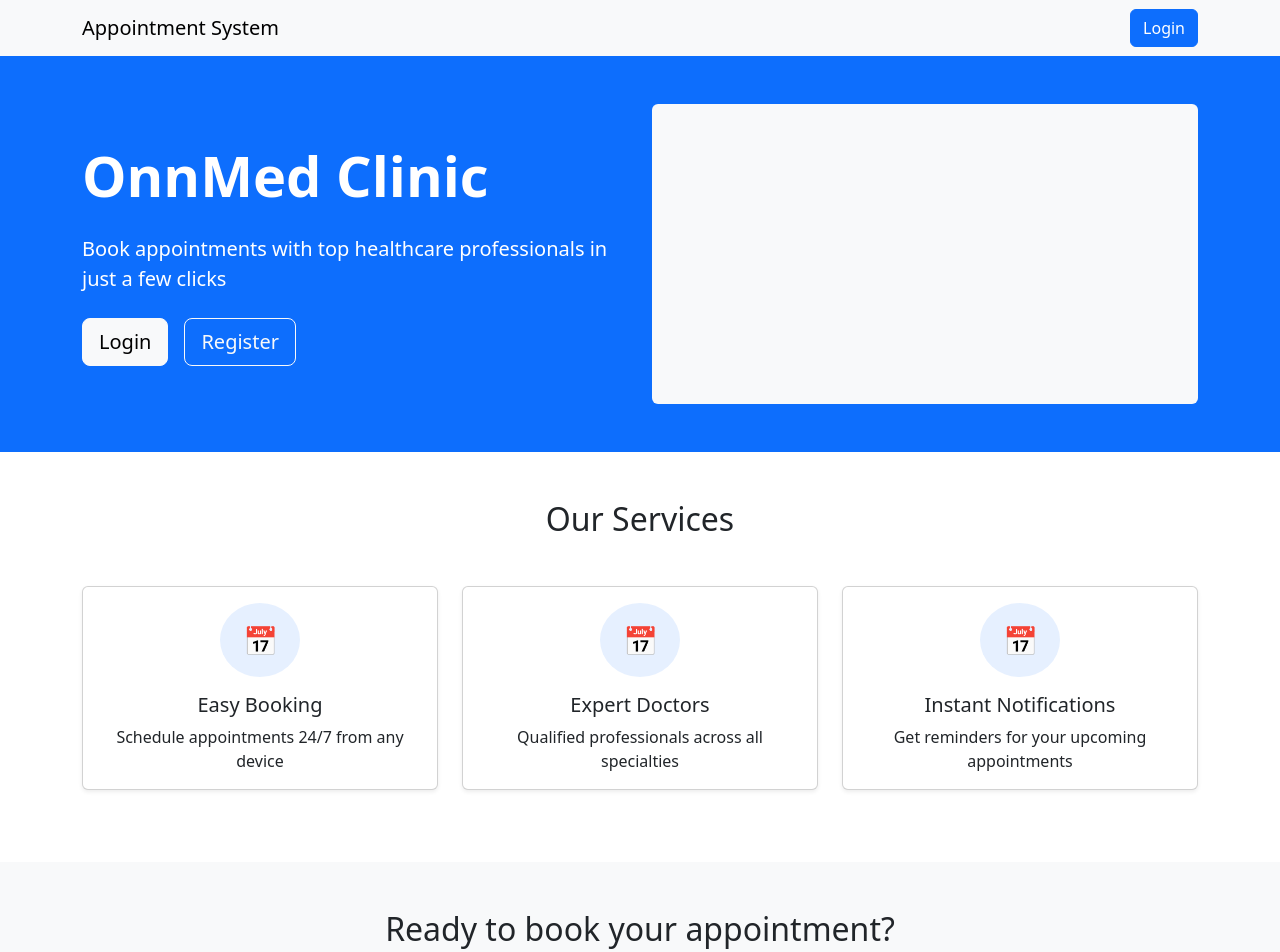
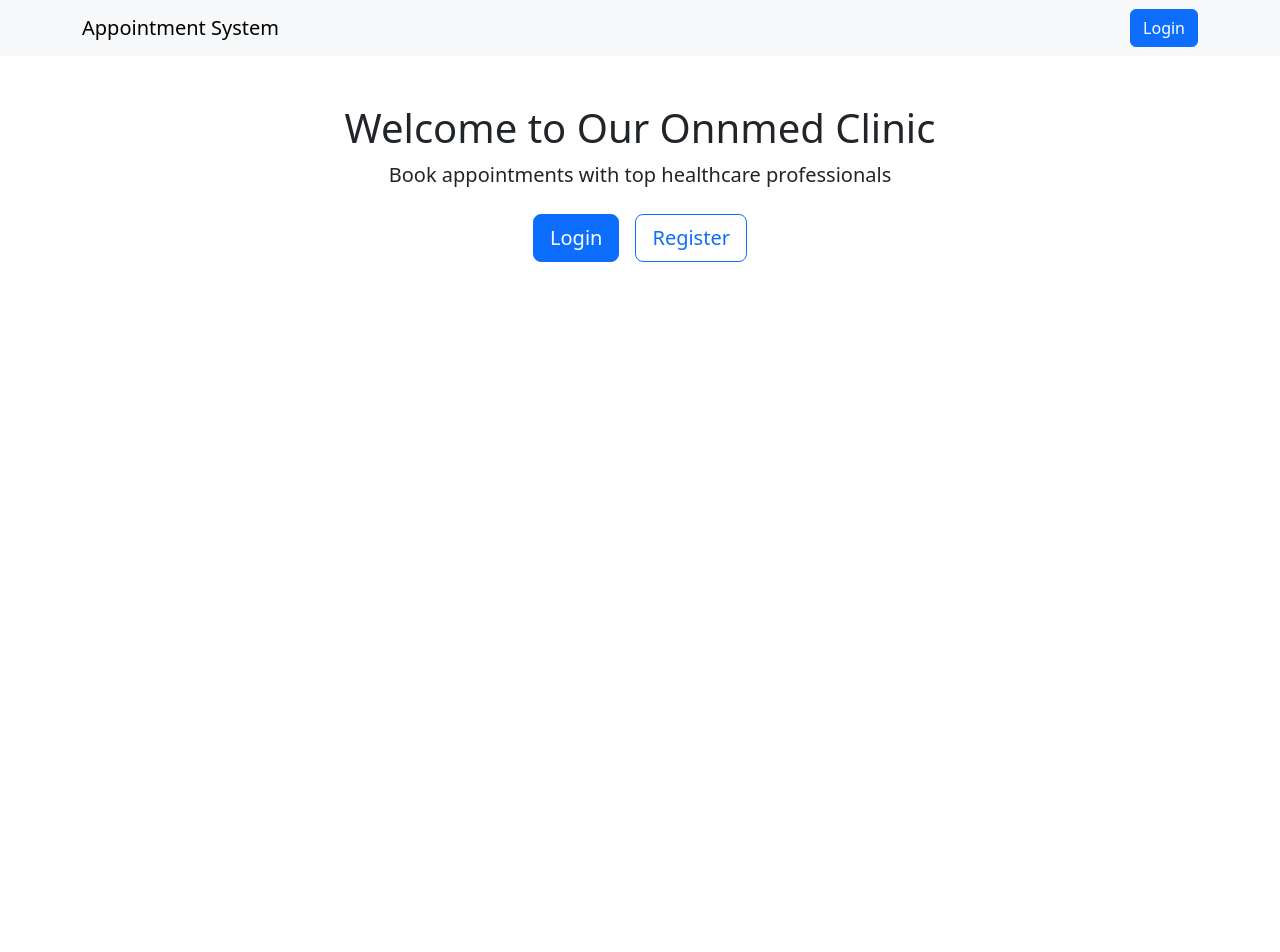
Before and after one commit to Youssefelsawy/Appointment-system-2, a React (Create React App) app in the folder frontend/: page / in a window 1280 px wide. Shown: the top 952 px of the page. After the commit the page ends 800 px from the top, so only its background shows below. Built offline with nearby package versions, Linux system fonts and the light colour scheme.

Commit message:
seperating landing page for better experience

```diff
--- /dev/null
+++ b/frontend/src/pages/AuthenticatedLanding.js
@@ -0,0 +1,38 @@
+import { Link } from "react-router-dom";
+import { Card, Button, Container, Row, Col } from "react-bootstrap";
+
+const AuthenticatedLanding = ({ user }) => {
+  return (
+    <Container className="py-4">
+      <h2 className="mb-4">Welcome back, {user.name}!</h2>
+      <Row>
+        <Col md={6} className="mb-3">
+          <Card>
+            <Card.Body>
+              <Card.Title>My Appointments</Card.Title>
+              <Card.Text>View and manage your upcoming appointments</Card.Text>
+              <Button as={Link} to="/appointments" variant="primary">
+                Go to Appointments
+              </Button>
+            </Card.Body>
+          </Card>
+        </Col>
+        <Col md={6} className="mb-3">
+          <Card>
+            <Card.Body>
+              <Card.Title>Book New Appointment</Card.Title>
+              <Card.Text>
+                Schedule a new consultation with our doctors
+              </Card.Text>
+              <Button as={Link} to="/book-appointment" variant="success">
+                Book Now
+              </Button>
+            </Card.Body>
+          </Card>
+        </Col>
+      </Row>
+    </Container>
+  );
+};
+
+export default AuthenticatedLanding;
--- a/frontend/src/pages/LandingPage.js
+++ b/frontend/src/pages/LandingPage.js
@@ -1,113 +1,30 @@
 import { useEffect } from "react";
-import { Link, useNavigate } from "react-router-dom";
-import { Button, Container, Row, Col, Card } from "react-bootstrap";
+import { useNavigate } from "react-router-dom";
+import PublicLanding from "./PublicLanding";
+import AuthenticatedLanding from "./AuthenticatedLanding";
 
 const LandingPage = () => {
   const navigate = useNavigate();
+  const user = JSON.parse(localStorage.getItem("userData"));
 
   useEffect(() => {
-    // Check if user is already logged in
-    const token = localStorage.getItem("token");
-    const user = JSON.parse(localStorage.getItem("user"));
-
-    if (token && user) {
-      // Redirect based on role
+    // Redirect to specific dashboard if logged in
+    if (user) {
       const redirectPaths = {
-        patient: "/appointments",
-        doctor: "/doctor/appointments",
+        doctor: "/doctor/schedule",
         admin: "/admin/dashboard",
       };
-      navigate(redirectPaths[user.role] || "/");
+      if (redirectPaths[user.role]) {
+        navigate(redirectPaths[user.role]);
+      }
     }
-  }, [navigate]);
+  }, [user, navigate]);
 
-  return (
-    <div className="min-vh-100 d-flex flex-column">
-      {/* Hero Section */}
-      <section className="bg-primary text-white py-5">
-        <Container>
-          <Row className="align-items-center">
-            <Col md={6}>
-              <h1 className="display-4 fw-bold mb-4">OnnMed Clinic</h1>
-              <p className="lead mb-4">
-                Book appointments with top healthcare professionals in just a
-                few clicks
-              </p>
-              <div className="d-flex gap-3">
-                <Button as={Link} to="/login" variant="light" size="lg">
-                  Login
-                </Button>
-                <Button
-                  as={Link}
-                  to="/register"
-                  variant="outline-light"
-                  size="lg"
-                >
-                  Register
-                </Button>
-              </div>
-            </Col>
-            <Col md={6}>
-              {/* Placeholder for hero image */}
-              <div
-                className="bg-light rounded"
-                style={{ height: "300px" }}
-              ></div>
-            </Col>
-          </Row>
-        </Container>
-      </section>
+  if (user && user.role === "patient") {
+    return <AuthenticatedLanding user={user} />;
+  }
 
-      {/* Features Section */}
-      <section className="py-5">
-        <Container>
-          <h2 className="text-center mb-5">Our Services</h2>
-          <Row>
-            {[
-              {
-                title: "Easy Booking",
-                text: "Schedule appointments 24/7 from any device",
-              },
-              {
-                title: "Expert Doctors",
-                text: "Qualified professionals across all specialties",
-              },
-              {
-                title: "Instant Notifications",
-                text: "Get reminders for your upcoming appointments",
-              },
-            ].map((feature, index) => (
-              <Col key={index} md={4} className="mb-4">
-                <Card className="h-100 shadow-sm">
-                  <Card.Body className="text-center">
-                    <div
-                      className="bg-primary bg-opacity-10 rounded-circle p-3 mb-3 mx-auto"
-                      style={{ width: "80px" }}
-                    >
-                      {/* Icon placeholder */}
-                      <span className="fs-3">📅</span>
-                    </div>
-                    <Card.Title>{feature.title}</Card.Title>
-                    <Card.Text>{feature.text}</Card.Text>
-                  </Card.Body>
-                </Card>
-              </Col>
-            ))}
-          </Row>
-        </Container>
-      </section>
-
-      {/* Call to Action */}
-      <section className="bg-light py-5 mt-auto">
-        <Container className="text-center">
-          <h2 className="mb-4">Ready to book your appointment?</h2>
-          <Button as={Link} to="/login" variant="primary" size="lg">
-            Get Started
-          </Button>
-        </Container>
-      </section>
-    </div>
-  );
+  return <PublicLanding />;
 };
 
 export default LandingPage;
--- a/frontend/src/pages/Login.js
+++ b/frontend/src/pages/Login.js
@@ -37,7 +37,7 @@ const Login = () => {
       // Redirect based on role
       const redirectPaths = {
         patient: "/appointments",
-        doctor: "/doctor/appointments",
+        doctor: "/doctor/schedule",
         admin: "/admin/dashboard",
       };
 
--- /dev/null
+++ b/frontend/src/pages/PublicLanding.js
@@ -0,0 +1,23 @@
+import { Link } from "react-router-dom";
+import { Button, Container } from "react-bootstrap";
+
+const PublicLanding = () => {
+  return (
+    <Container className="text-center py-5">
+      <h1>Welcome to Our Onnmed Clinic</h1>
+      <p className="lead mb-4">
+        Book appointments with top healthcare professionals
+      </p>
+      <div className="d-flex justify-content-center gap-3">
+        <Button as={Link} to="/login" variant="primary" size="lg">
+          Login
+        </Button>
+        <Button as={Link} to="/register" variant="outline-primary" size="lg">
+          Register
+        </Button>
+      </div>
+    </Container>
+  );
+};
+
+export default PublicLanding;
```
